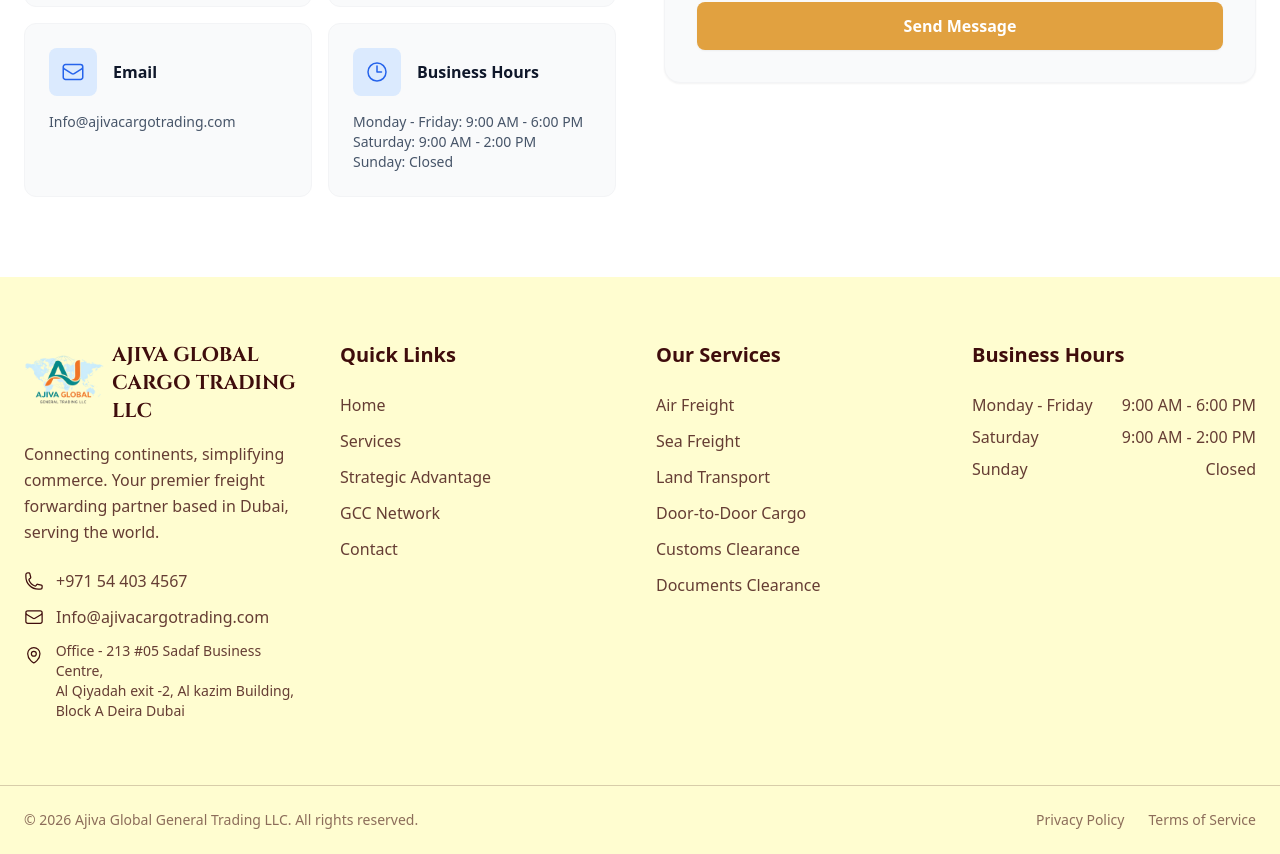
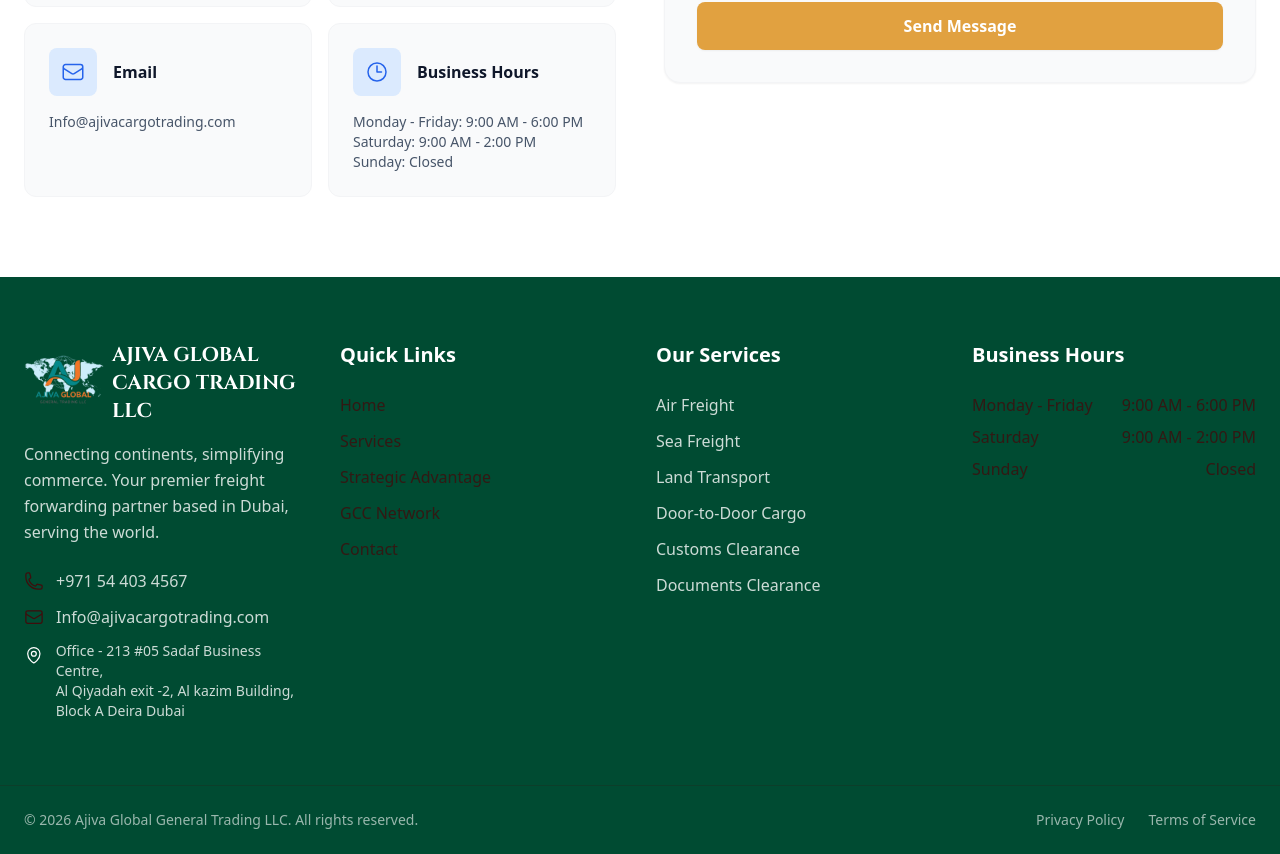
Before and after one commit to sabyasachi-arya/Pseudo_Webpage-, a React (Create React App) app: page / in a window 1280 px wide. Shown: the part 6762-7616 px from the top of the page. Built offline with nearby package versions, Linux system fonts and the light colour scheme.

Commit message:
Update Footer.tsx

```diff
--- a/src/components/Footer.tsx
+++ b/src/components/Footer.tsx
@@ -21,7 +21,7 @@ const Footer = () => {
   ];
 
   return (
-    <footer className="bg-peach text-emerald">
+    <footer className="bg-darkteal text-white">
       <div className="container-custom py-16">
         <div className="grid md:grid-cols-2 lg:grid-cols-4 gap-8">
           <motion.div
@@ -36,23 +36,23 @@ const Footer = () => {
     alt="Ajiva Global Logo"
     className="h-20 w-20"
   />
-  <div className="font-bold text-xl text-emerald" style={{ fontFamily: "'Cinzel', serif" }}>AJIVA GLOBAL CARGO TRADING LLC</div>
+  <div className="font-bold text-xl text-white" style={{ fontFamily: "'Cinzel', serif" }}>AJIVA GLOBAL CARGO TRADING LLC</div>
 </div>
-            <p className="text-emerald/80 mb-6 leading-relaxed">
+            <p className="text-white/80 mb-6 leading-relaxed">
               Connecting continents, simplifying commerce. Your premier freight forwarding partner
               based in Dubai, serving the world.
             </p>
             <div className="space-y-3">
-              <div className="flex items-center text-emerald/80">
+              <div className="flex items-center text-white/80">
                 <PhoneIcon className="w-5 h-5 mr-3 text-emerald" />
                 <span>+971 54 403 4567</span>
               </div>
-              <div className="flex items-center text-emerald/80">
+              <div className="flex items-center text-white/80">
                 <EnvelopeIcon className="w-5 h-5 mr-3 text-emerald" />
                 <span>Info@ajivacargotrading.com</span>
               </div>
-              <div className="flex items-start text-emerald/80">
-                <MapPinIcon className="w-5 h-5 mr-3 text-emerald mt-1" />
+              <div className="flex items-start text-white/80">
+                <MapPinIcon className="w-5 h-5 mr-3 text-white mt-1" />
                 <span className="text-sm">
                   Office - 213 #05 Sadaf Business Centre,<br />
                   Al Qiyadah exit -2, Al kazim Building,<br />
@@ -68,13 +68,13 @@ const Footer = () => {
             viewport={{ once: true }}
             transition={{ duration: 0.6, delay: 0.1 }}
           >
-            <h3 className="text-xl font-bold mb-6 text-emerald">Quick Links</h3>
+            <h3 className="text-xl font-bold mb-6 text-white">Quick Links</h3>
             <ul className="space-y-3">
               {quickLinks.map((link, index) => (
                 <li key={index}>
                   <a
                     href={link.href}
-                    className="text-emerald/80 hover:text-emerald transition-colors duration-200"
+                    className="text-emerald/80 hover:text-white transition-colors duration-200"
                   >
                     {link.name}
                   </a>
@@ -89,11 +89,11 @@ const Footer = () => {
             viewport={{ once: true }}
             transition={{ duration: 0.6, delay: 0.2 }}
           >
-            <h3 className="text-xl font-bold mb-6 text-emerald">Our Services</h3>
+            <h3 className="text-xl font-bold mb-6 text-white">Our Services</h3>
             <ul className="space-y-3">
               {services.map((service, index) => (
                 <li key={index}>
-                  <span className="text-emerald/80">{service}</span>
+                  <span className="text-white/80">{service}</span>
                 </li>
               ))}
             </ul>
@@ -105,7 +105,7 @@ const Footer = () => {
             viewport={{ once: true }}
             transition={{ duration: 0.6, delay: 0.3 }}
           >
-            <h3 className="text-xl font-bold mb-6 text-emerald">Business Hours</h3>
+            <h3 className="text-xl font-bold mb-6 text-white">Business Hours</h3>
             <div className="space-y-2 text-emerald/80">
               <div className="flex justify-between">
                 <span>Monday - Friday</span>
@@ -127,14 +127,14 @@ const Footer = () => {
       <div className="border-t border-emerald/20">
         <div className="container-custom py-6">
           <div className="flex flex-col md:flex-row justify-between items-center">
-            <p className="text-emerald/60 text-sm">
+            <p className="text-white/60 text-sm">
               © 2026 Ajiva Global General Trading LLC. All rights reserved.
             </p>
             <div className="flex space-x-6 mt-4 md:mt-0">
-              <button type="button" className="text-emerald/60 hover:text-emerald text-sm transition-colors">
+              <button type="button" className="text-white/60 hover:text-white text-sm transition-colors">
                 Privacy Policy
               </button>
-              <button type="button" className="text-emerald/60 hover:text-emerald text-sm transition-colors">
+              <button type="button" className="text-white/60 hover:text-white text-sm transition-colors">
                 Terms of Service
               </button>
             </div>
```
